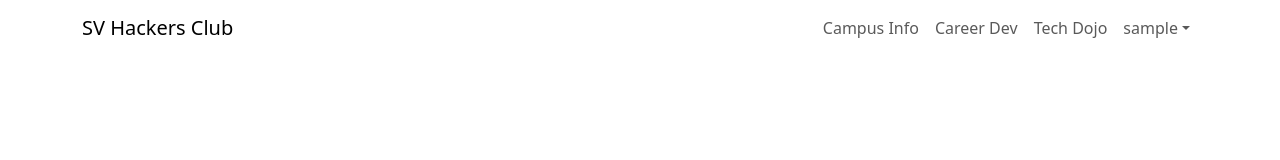
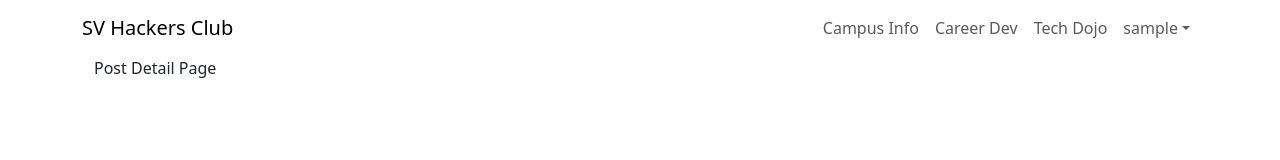
Before and after one commit to hackersclubsv/hackersclub-frontend-django, a React (Create React App) app: page /postdetail in a window 1280 px wide. Shown: the top 160 px of the page. Built offline with nearby package versions, Linux system fonts and the light colour scheme; sample sign-in values are in the browser's storage.

Commit message:
set login token

```diff
--- a/package.json
+++ b/package.json
@@ -15,6 +15,8 @@
     "@types/react-dom": "^18.2.7",
     "bootstrap": "^5.3.0",
     "formik": "^2.4.2",
+    "jsonwebtoken": "^9.0.1",
+    "jwt-decode": "^3.1.2",
     "react": "^18.2.0",
     "react-bootstrap": "^2.8.0",
     "react-dom": "^18.2.0",
@@ -25,8 +27,7 @@
     "react-toastify": "^9.1.3",
     "redux": "^4.2.1",
     "typescript": "^4.9.5",
-    "web-vitals": "^2.1.4",
-    "yup": "^1.2.0"
+    "web-vitals": "^2.1.4"
   },
   "scripts": {
     "start": "HOST=127.0.0.1 && react-scripts start",
@@ -54,6 +55,7 @@
   },
   "devDependencies": {
     "@types/bootstrap": "^5.2.6",
+    "@types/jsonwebtoken": "^9.0.2",
     "@types/react-router-bootstrap": "^0.26.1"
   }
 }
--- a/src/pages/PostDetail.tsx
+++ b/src/pages/PostDetail.tsx
@@ -4,6 +4,7 @@ import { PostDetails } from '../types/types';
 const PostDetailPage = () => {
   return (
     <div className="container">
+      Post Detail Page
       {/* <div className="card">
         <div className="card-body">
           <h2 className="card-title">{props.postDetail.title}</h2>
--- a/src/pages/UserProfile.tsx
+++ b/src/pages/UserProfile.tsx
@@ -1,7 +1,7 @@
 import { useState, useEffect } from 'react';
 import { Form, Button } from 'react-bootstrap';
 import FormContainer from '../components/common/FormContainer';
-import { Link, useNavigate } from 'react-router-dom';
+import { useNavigate } from 'react-router-dom';
 import { useDispatch, useSelector } from 'react-redux';
 import { useUpdateUserMutation } from '../slices/usersSlice';
 import { setCredentials } from '../slices/authSlice';
```
Also changed, not shown: src/pages/Register.tsx (+0 -12 lines), 1 other file (tests, documents, lock files or other folders).
